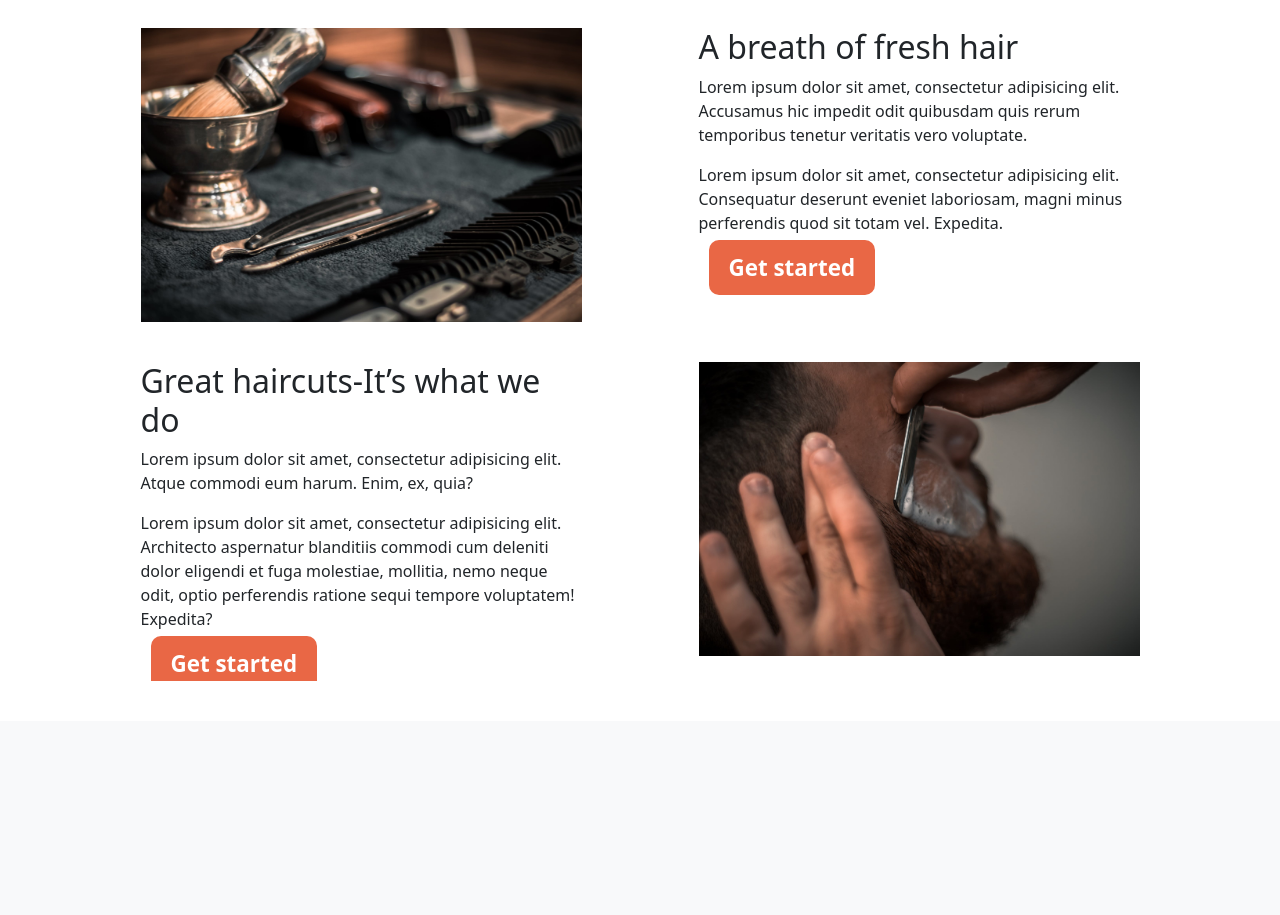
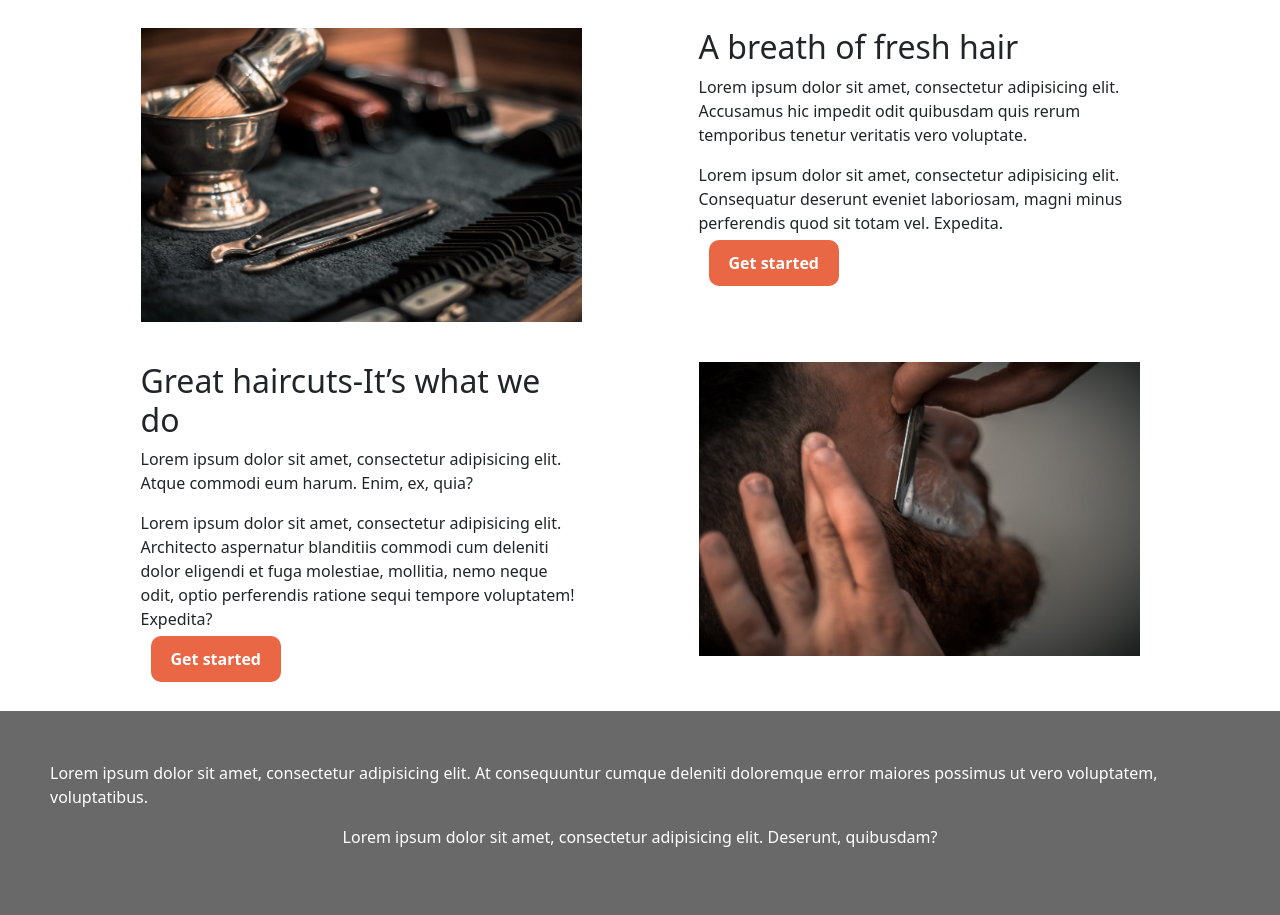
Before and after one commit to BuddyLich/django_practices, a Django app: page /about/ in a window 1280 px wide. Shown: the part 970-1885 px from the top of the page. Before the commit the page ends 1651 px from the top, so only its background shows below. Run offline with Django 3.2, Linux system fonts and the light colour scheme; some libraries are stand-ins or nearby versions; some web fonts are replaced.

Commit message:
complete the about page

```diff
--- a/barber_shop_booking_system/booking/static/booking/css/booking.css
+++ b/barber_shop_booking_system/booking/static/booking/css/main.css
@@ -142,6 +142,9 @@
 }
 
 .about-content {
-  overflow: hidden;
-  margin: 40px 0;
+  margin: 40px 0 40px 0;
 }
+
+.col .bookingBtn {
+  font-size: 1rem
+}
--- a/barber_shop_booking_system/booking/templates/booking/about.html
+++ b/barber_shop_booking_system/booking/templates/booking/about.html
@@ -37,4 +37,8 @@
     </div>
 </div>
 
+<footer class="footer">
+    <p>Lorem ipsum dolor sit amet, consectetur adipisicing elit. At consequuntur cumque deleniti doloremque error maiores possimus ut vero voluptatem, voluptatibus.</p>
+    <p>Lorem ipsum dolor sit amet, consectetur adipisicing elit. Deserunt, quibusdam?</p>
+</footer>
 {% endblock %}
--- a/barber_shop_booking_system/booking/templates/booking/base.html
+++ b/barber_shop_booking_system/booking/templates/booking/base.html
@@ -7,7 +7,7 @@
           content="width=device-width, user-scalable=no, initial-scale=1.0, maximum-scale=1.0, minimum-scale=1.0">
     <meta http-equiv="X-UA-Compatible" content="ie=edge">
     <link href="https://cdn.jsdelivr.net/npm/bootstrap@5.0.0-beta1/dist/css/bootstrap.min.css" rel="stylesheet" integrity="sha384-giJF6kkoqNQ00vy+HMDP7azOuL0xtbfIcaT9wjKHr8RbDVddVHyTfAAsrekwKmP1" crossorigin="anonymous">
-    <link rel="stylesheet" type="text/css" href="{% static 'booking/css/booking.css' %}">
+    <link rel="stylesheet" type="text/css" href="{% static 'booking/css/main.css' %}">
     {% if title %}
         <title>Barbershop Booking - {{ title }}</title>
     {% else %}
```
